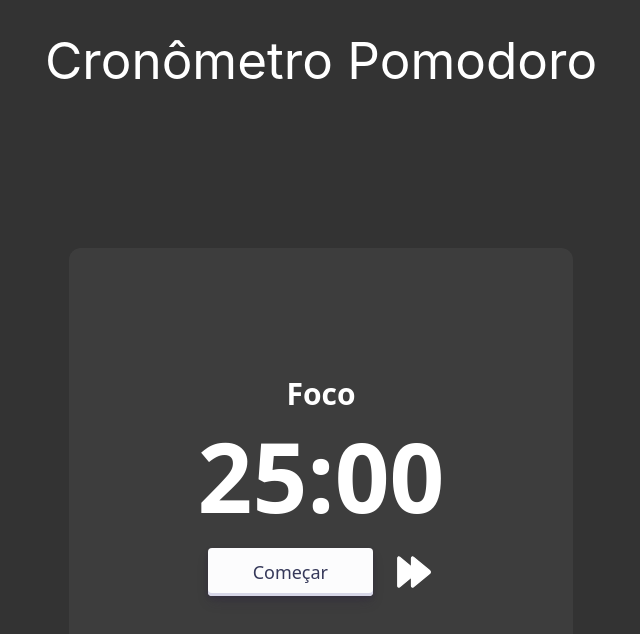
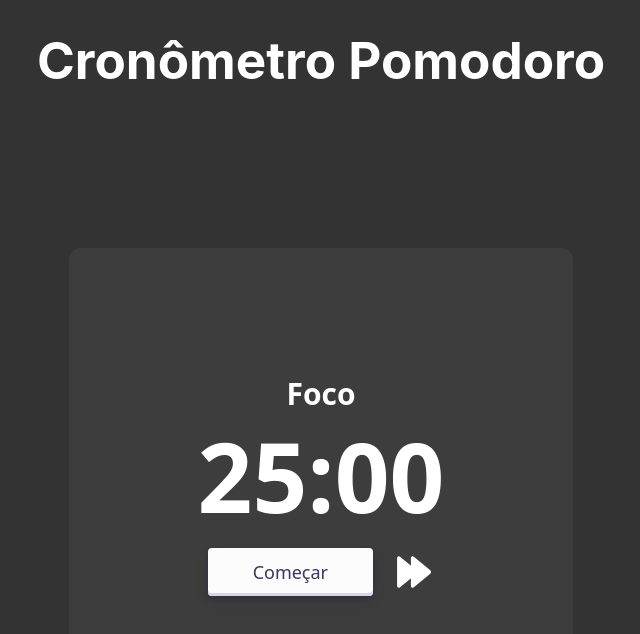
Before and after one commit to odouglasoliveira/pomodoro-timer, a Vue app: page / in a window 1280 px wide. Shown: the top 634 px of the page, without its empty margins (319-959 px from the left). Built offline with nearby package versions, Linux system fonts and the light colour scheme; no server answers.

Commit message:
style: change in title weight

```diff
--- a/src/App.vue
+++ b/src/App.vue
@@ -9,7 +9,7 @@ onMounted(() => {
 </script>
 
 <template>
-  <h1>Cronômetro Pomodoro</h1>
+  <h1 class="font-bold">Cronômetro Pomodoro</h1>
   <Timer />
 </template>
 
```
